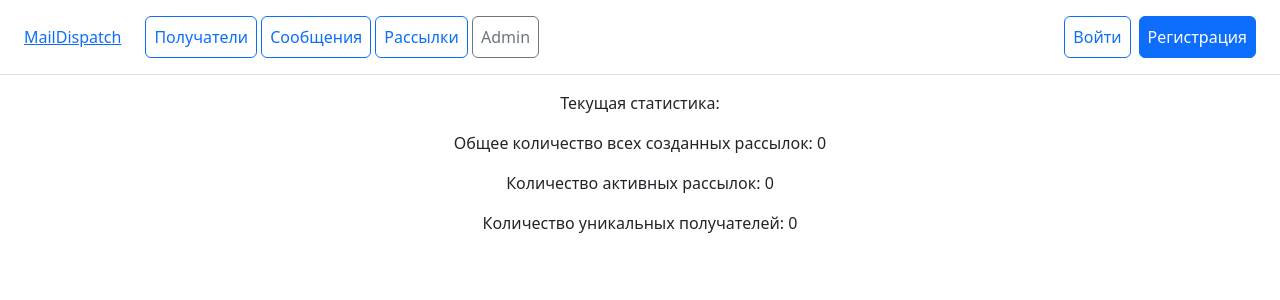
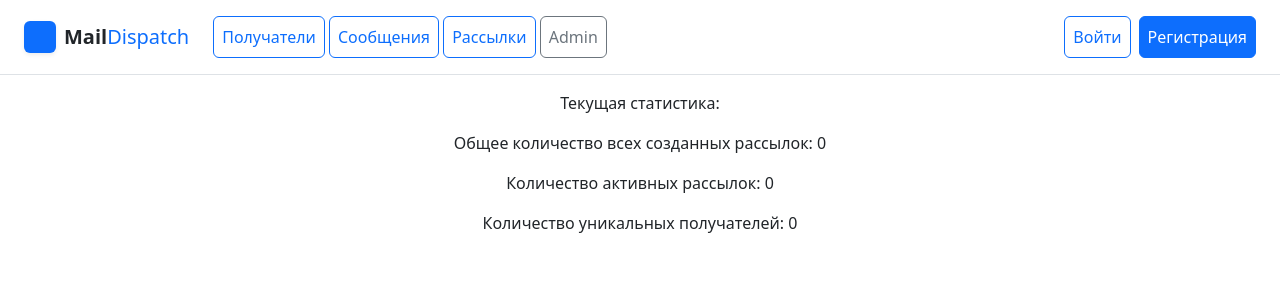
Before and after one commit to GrandBalaxon/MailDispatch-Core, a Django app: page / in a window 1280 px wide. Shown: the top 300 px of the page. Run offline with Django 5.2, Linux system fonts and the light colour scheme; data that the repository does not hold is empty; some libraries are stand-ins or nearby versions.

Commit message:
feat: added HTML/SVG website icon to a menu bar + attempts.count to Mailings list page teable

```diff
--- a/core/templates/core/mailings/list.html
+++ b/core/templates/core/mailings/list.html
@@ -15,6 +15,7 @@
                     <th scope="col">Дата и время начала отправки</th>
                     <th scope="col">Дата и время окончания отправки</th>
                     <th scope="col">Количество получателей</th>
+                    <th scope="col">Количество попыток отправки</th>
                     <th scope="col">Управление</th>
                 </tr>
             </thead>
@@ -35,6 +36,7 @@
                     <td>{{ mailing.start_time }}</td>
                     <td>{{ mailing.end_time }}</td>
                     <td>{{ mailing.recipients.all.count }}</td>
+                    <td>{{ mailing.attempts.all.count }}</td>
                     <td>
                         <a href="{% url 'core:mailing_details' pk=mailing.id %}"
                            class="btn btn-sm btn-outline-secondary d-inline-flex align-items-center gap-1 px-3">
--- a/templates/menu.html
+++ b/templates/menu.html
@@ -1,13 +1,26 @@
 <div class="d-flex flex-row flex-md-row align-items-center p-3 px-md-4 mb-3 bg-white border-bottom box-shadow justify-content-between">
 
     <div class="d-flex align-items-center">
-        <a class="my-0 mr-md-auto font-weight-normal" href="{% url 'core:home' %}">MailDispatch</a>
+
+        <!-- Иконка сайта / HOME-button -->
+        <a class="navbar-brand d-flex align-items-center gap-2" href="{% url 'core:home' %}">
+            <div class="bg-primary text-white rounded p-1.5 d-flex align-items-center justify-content-center shadow-sm" style="width: 32px; height: 32px;">
+                <svg width="16" height="16" fill="currentColor" viewBox="0 0 16 16">
+                    <use href="/static/images/send-fill.svg"/>
+                </svg>
+            </div>
+            <span class="fs-5 fw-bold tracking-tight">
+                <span class="text-dark">Mail</span><span class="text-primary fw-medium">Dispatch</span>
+            </span>
+        </a>
+
         <nav class="ms-4">
             <a class="p-2 btn btn-outline-primary" href="{% url 'core:recipient_list' %}">Получатели</a>
             <a class="p-2 btn btn-outline-primary" href="{% url 'core:message_list' %}">Сообщения</a>
             <a class="p-2 btn btn-outline-primary" href="{% url 'core:mailing_list' %}">Рассылки</a>
             <a class="p-2 btn btn-outline-secondary" href="/admin/">Admin</a>
         </nav>
+
     </div>
 
 
```
